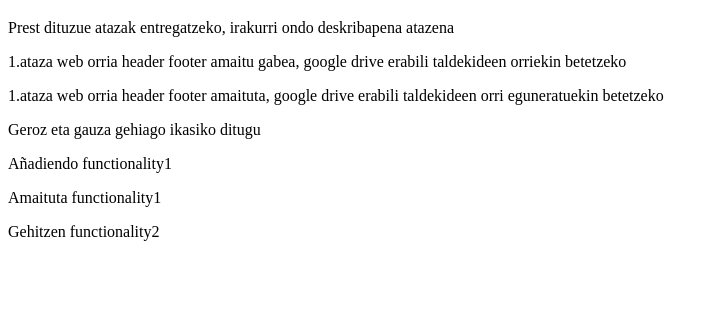
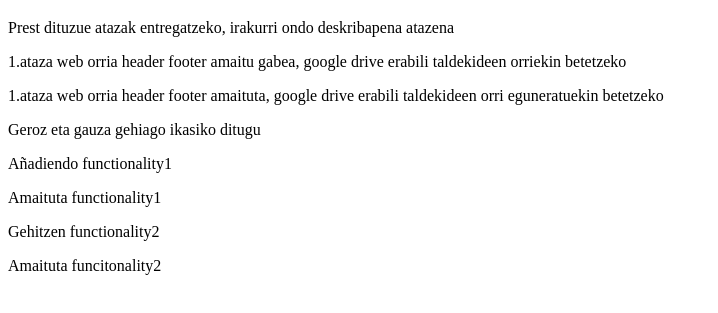
Before and after one commit to CyberRangeUser/zinemausurbil_, a plain HTML site: page index.html in a window 1280 px wide. Shown: the part 61-374 px from the top of the page, without its empty margins (0-718 px from the left). Drawn offline with Linux system fonts and the light colour scheme.

Commit message:
Amaituta functionality2

```diff
--- a/index.html
+++ b/index.html
@@ -24,6 +24,7 @@
         <p>Añadiendo functionality1</p>
         <p>Amaituta functionality1</p>
         <p>Gehitzen functionality2</p>
+        <p>Amaituta funcitonality2</p>
 
     </main>
     <footer>
```
